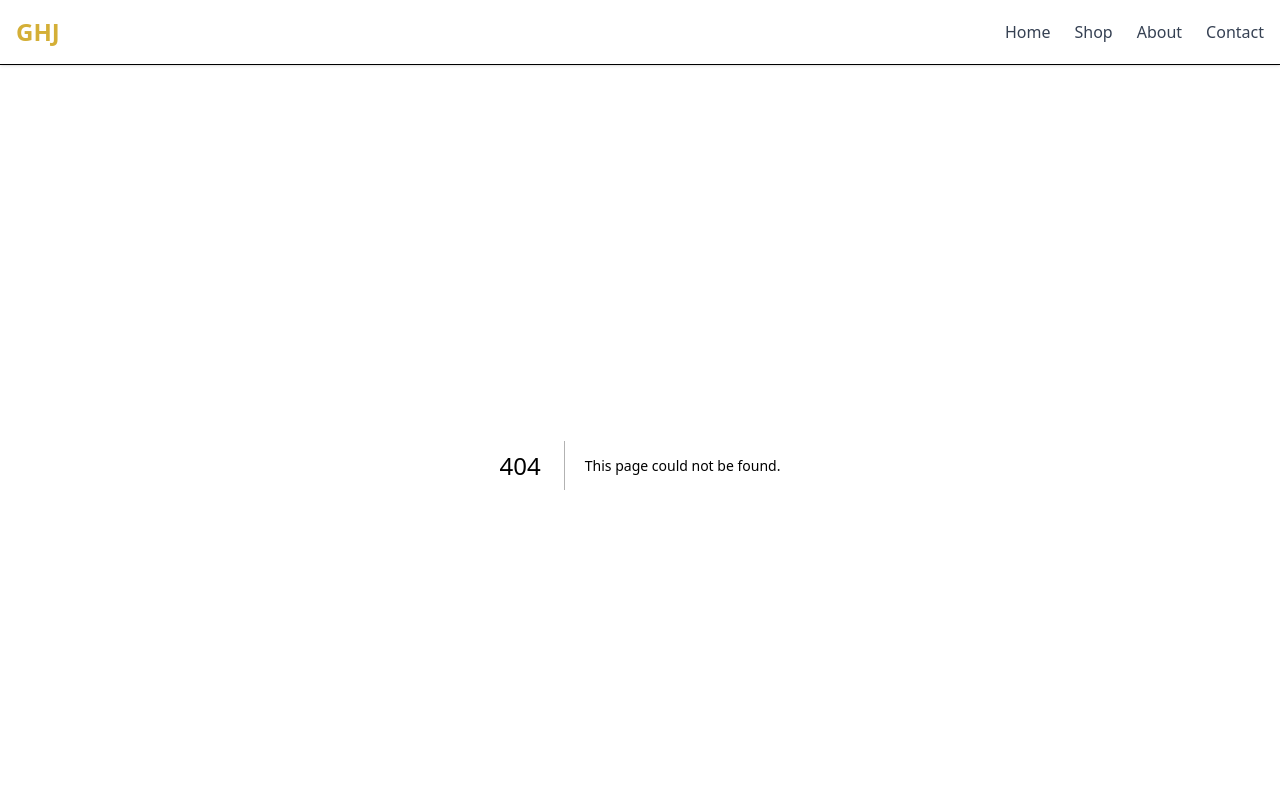
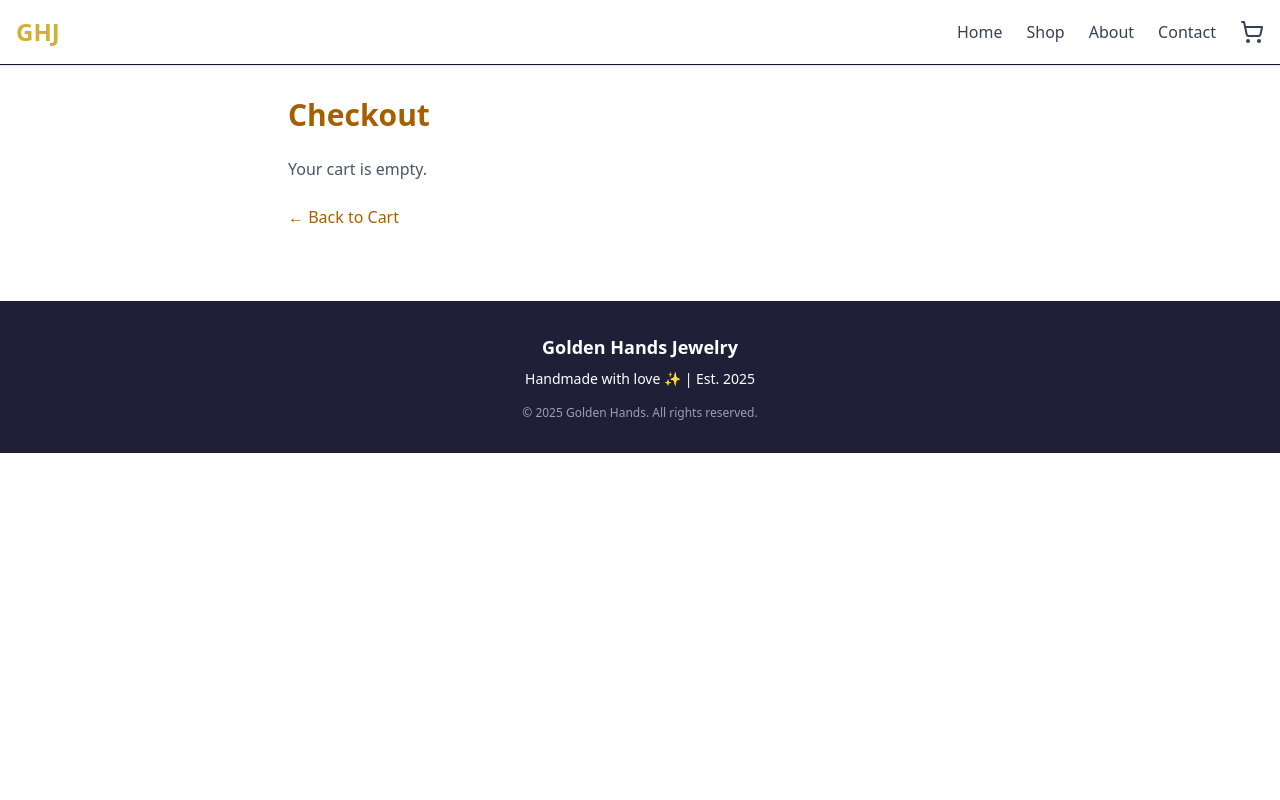
Before and after one commit to mrkamin/Golden-Hands-Jewelry, a Next.js app: page /checkout in a window 1280 px wide. Before the commit this address had no page. Shown: the top 800 px of the page. Built offline with nearby package versions, Linux system fonts and the light colour scheme.

Commit message:
Update Remove btn to decrese  item in my cart

```diff
--- a/app/cart/page.tsx
+++ b/app/cart/page.tsx
@@ -28,7 +28,7 @@ export default function CartPage() {
                 <Image src={item.image} alt={item.name} width={80} height={80} />
                 <div>
                   <h2 className="font-semibold text-yellow-800">{item.name}</h2>
-                  <p>{item.quantity} × ${item.price}</p>
+                  <p>{item.quantity} × {item.price}</p>
                 </div>
               </div>
               <button onClick={() => removeFromCart(item.id)} className="text-red-500 hover:underline">
--- /dev/null
+++ b/app/checkout/page.tsx
@@ -0,0 +1,50 @@
+// app/checkout/page.tsx
+"use client";
+import { useCart } from "@/context/CartContext";
+import Link from "next/link";
+
+export default function CheckoutPage() {
+  const { cart, totalItems, totalAmount, clearCart } = useCart();
+
+  const handleSubmit = () => {
+    alert("Thank you for your order! (Mock checkout)");
+    clearCart();
+  };
+
+  return (
+    <div className="max-w-3xl mx-auto p-8">
+      <h1 className="text-3xl font-bold mb-6 text-yellow-700">Checkout</h1>
+      {cart.length === 0 ? (
+        <p className="text-gray-600">Your cart is empty.</p>
+      ) : (
+        <div className="space-y-4">
+          {cart.map((item) => (
+            <div key={item.id} className="flex justify-between items-center border-b pb-2">
+              <div>
+                <h2 className="font-semibold text-yellow-800">{item.name}</h2>
+                <p>{item.quantity} × ${item.price}</p>
+              </div>
+              <p>${(parseFloat(item.price) * item.quantity).toFixed(2)}</p>
+            </div>
+          ))}
+
+          <div className="mt-4 font-bold text-lg text-gray-800">
+            Total ({totalItems} items): ${totalAmount.toFixed(2)}
+          </div>
+
+          <button
+            onClick={handleSubmit}
+            className="mt-6 px-6 py-3 bg-yellow-600 hover:bg-yellow-700 text-white font-bold rounded"
+          >
+            Confirm Order
+          </button>
+        </div>
+      )}
+      <div className="mt-6">
+        <Link href="/cart" className="text-yellow-700 hover:underline">
+          ← Back to Cart
+        </Link>
+      </div>
+    </div>
+  );
+}
--- a/app/product/[id]/ProductDetailClient.tsx
+++ b/app/product/[id]/ProductDetailClient.tsx
@@ -68,7 +68,6 @@ export default function ProductDetailClient({ product, allProducts }: Props) {
           <p className="text-yellow-800 text-xl font-semibold mb-6">
             {product.price}
           </p>
-          <Link href="/cart">
           <button
             className="px-6 py-3 bg-yellow-500 hover:bg-yellow-600 text-white font-bold rounded"
             onClick={() => {
@@ -85,7 +84,6 @@ export default function ProductDetailClient({ product, allProducts }: Props) {
           >
             Add to cart
           </button>
-          </Link>
         </div>
       </div>
        {/* Customer Reviews */}
--- a/components/Header.tsx
+++ b/components/Header.tsx
@@ -1,17 +1,19 @@
 "use client";
 import Link from "next/link";
 import { useState } from "react";
-import {Menu, X} from "lucide-react";
+import { Menu, X, ShoppingCart } from "lucide-react";
+import { useCart } from "@/context/CartContext";
 
 const navLinks = [
-  {name: "Home", href: "/"},
-  {name: "Shop", href: "/shop"},
-  {name: "About", href: "/about"},
-  {name: "Contact", href:"/contact"},
+  { name: "Home", href: "/" },
+  { name: "Shop", href: "/shop" },
+  { name: "About", href: "/about" },
+  { name: "Contact", href: "/contact" },
 ];
 
 const Header = () => {
   const [isOpen, setIsOpen] = useState(false);
+  const { totalItems } = useCart();
 
   return (
     <header className="w-full border-b sticky top-0 bg-white z-50 shadow-sm">
@@ -19,7 +21,9 @@ const Header = () => {
         <Link href="/" className="text-2xl font-bold text-[#d4af37]">
           GHJ
         </Link>
-        <nav className="hidden md:flex space-x-6">
+
+        {/* Desktop Nav */}
+        <nav className="hidden md:flex items-center space-x-6">
           {navLinks.map((link) => (
             <Link
               key={link.name}
@@ -29,15 +33,28 @@ const Header = () => {
               {link.name}
             </Link>
           ))}
+
+          {/* Cart Icon with Badge */}
+          <Link href="/cart" className="relative">
+            <ShoppingCart className="text-gray-700 hover:text-[#d4af37]" size={24} />
+            {totalItems > 0 && (
+              <span className="absolute -top-2 -right-2 bg-red-500 text-white text-xs rounded-full w-5 h-5 flex items-center justify-center">
+                {totalItems}
+              </span>
+            )}
+          </Link>
         </nav>
+
+        {/* Mobile Toggle */}
         <button onClick={() => setIsOpen(!isOpen)} className="md:hidden">
-          {isOpen ? < X size={24} /> : <Menu size={24} />}
+          {isOpen ? <X size={24} /> : <Menu size={24} />}
         </button>
       </div>
+
+      {/* Mobile Nav */}
       {isOpen && (
         <nav className="flex flex-col md:hidden bg-white border-t px-4 py-2 space-y-2">
-          {
-            navLinks.map((link) => (
+          {navLinks.map((link) => (
             <Link
               key={link.name}
               href={link.href}
@@ -46,12 +63,20 @@ const Header = () => {
             >
               {link.name}
             </Link>
-            ))
-          }
+          ))}
+          {/* Mobile Cart Link */}
+          <Link
+            href="/cart"
+            onClick={() => setIsOpen(false)}
+            className="flex items-center gap-2 text-gray-700 hover:text-[#dfaf37]"
+          >
+            <ShoppingCart size={20} />
+            Cart {totalItems > 0 && `(${totalItems})`}
+          </Link>
         </nav>
       )}
     </header>
   );
-}
+};
 
-export default Header
+export default Header;
--- a/context/CartContext.tsx
+++ b/context/CartContext.tsx
@@ -15,6 +15,7 @@ type CartContextType = {
   addToCart: (item: CartItem) => void;
   removeFromCart: (id: string) => void;
   clearCart: () => void;
+  totalItems: number;
 };
 
 const CartContext = createContext<CartContextType | undefined>(undefined);
@@ -38,7 +39,6 @@ export const CartProvider = ({ children }: { children: ReactNode }) => {
   }, [cart]);
 
   const addToCart = (item: CartItem) => {
-    console.log("Adding to cart:", item)
     setCart((prev) => {
       const exists = prev.find((i) => i.id === item.id);
       if (exists) {
@@ -51,13 +51,25 @@ export const CartProvider = ({ children }: { children: ReactNode }) => {
   };
 
   const removeFromCart = (id: string) => {
-    setCart((prev) => prev.filter((item) => item.id !== id));
+    setCart((prev) => {
+      return prev.flatMap((item) => {
+        if (item.id === id) {
+          if (item.quantity > 1) {
+            return [{ ...item, quantity: item.quantity - 1 }];
+          }
+          return []; // remove the item completely
+        }
+        return [item];
+      });
+    });
   };
 
   const clearCart = () => setCart([]);
 
+  const totalItems = cart.reduce((sum, item) => sum + item.quantity, 0); // ✅ moved here
+
   return (
-    <CartContext.Provider value={{ cart, addToCart, removeFromCart, clearCart }}>
+    <CartContext.Provider value={{ cart, addToCart, removeFromCart, clearCart, totalItems }}>
       {children}
     </CartContext.Provider>
   );
```
Lines whose indentation alone changed are shown as unchanged.
